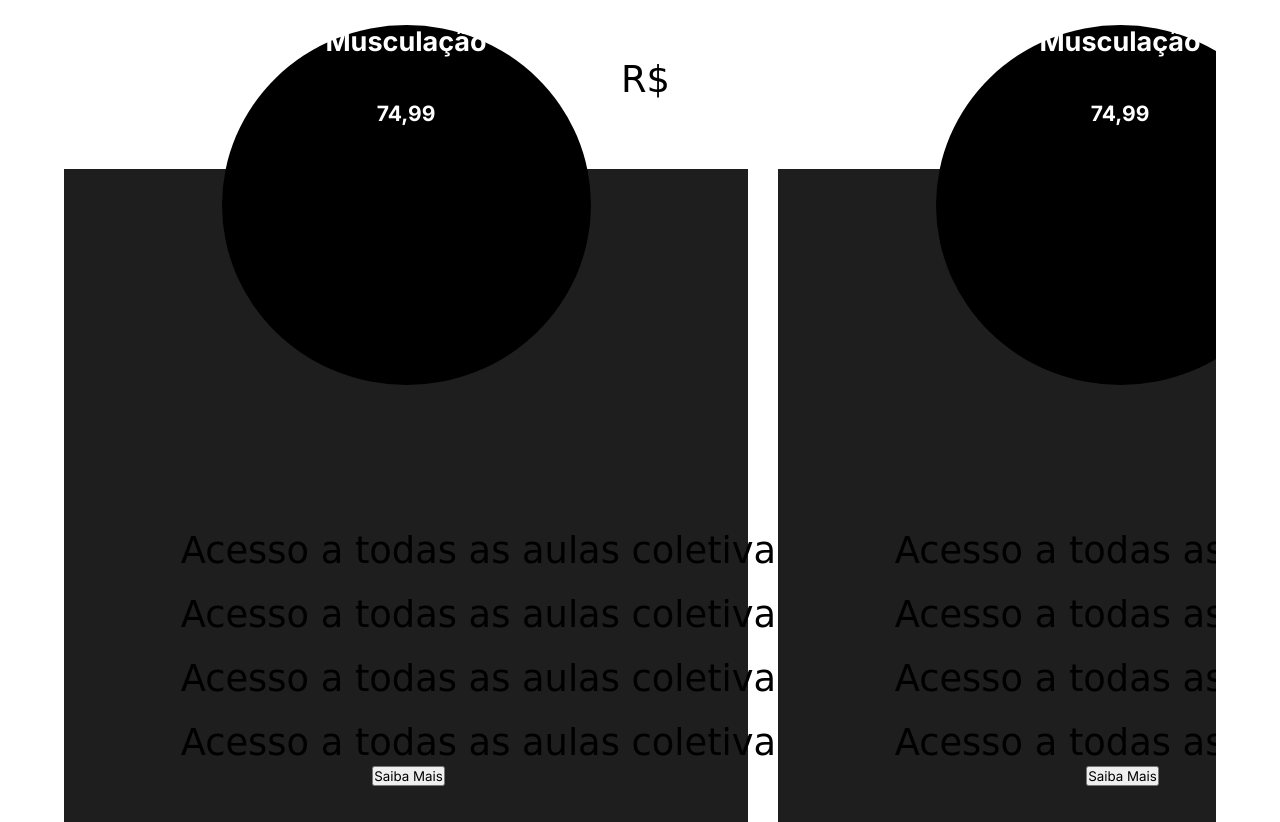
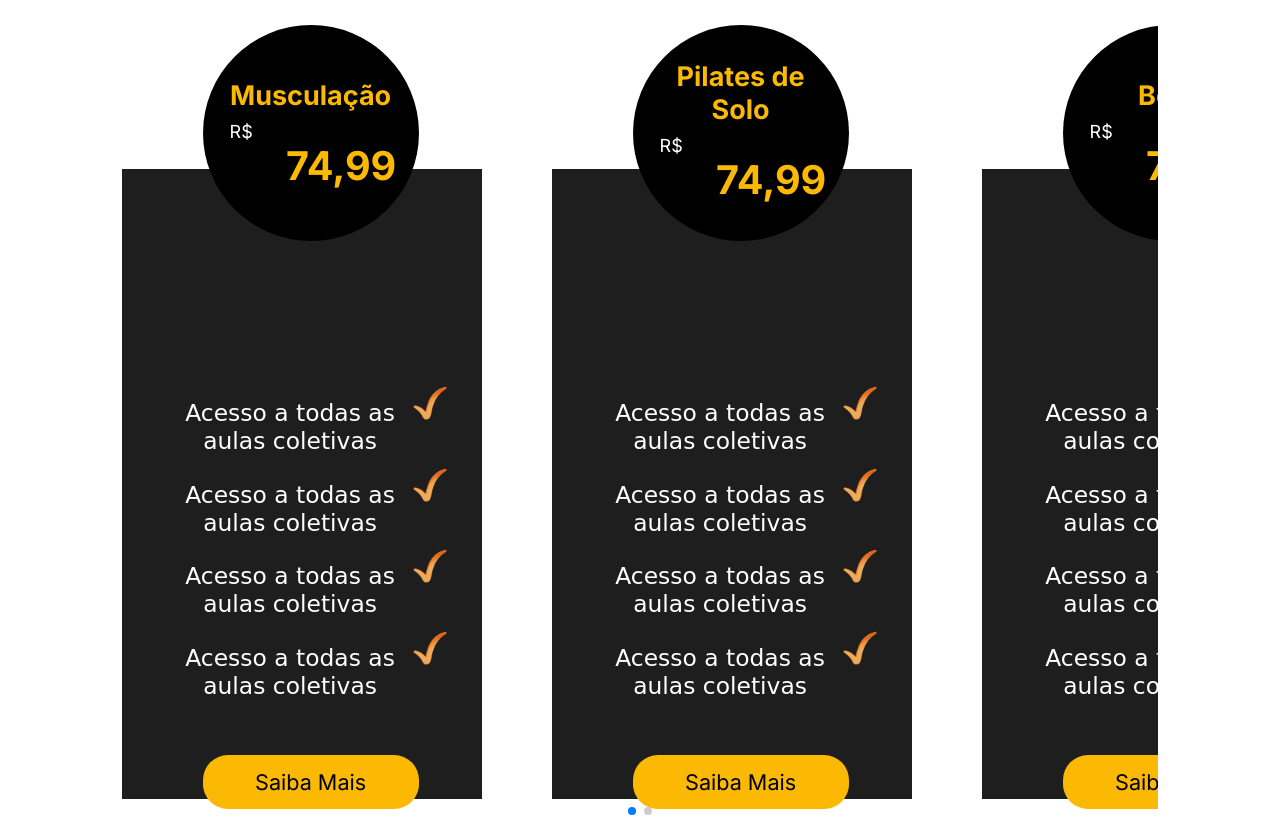
Before and after one commit to AssiralSilva/Academia-XtremeFit, a plain HTML site: page index.html in a window 1280 px wide. Shown: the part 3080-3902 px from the top of the page. Drawn offline with Linux system fonts and the light colour scheme; a web font is replaced by a local one.

Commit message:
Carrocel Finalizado

```diff
--- a/index.html
+++ b/index.html
@@ -144,25 +144,25 @@
                                 Acesso a todas as aulas coletivas
                             </p>
 
-                            <img src="./ticado.png" alt="">
+                            <img src="./Assets/MeiodePagina/ticado.png" alt="" class="tick-symbol">
 
                             <p class="descriptions-of-modalities">
                                 Acesso a todas as aulas coletivas
                             </p>
 
-                            <img src="./ticado.png" alt="">
+                            <img src="./Assets/MeiodePagina/ticado.png" alt="" class="tick-symbol">
 
                             <p class="descriptions-of-modalities">
                                 Acesso a todas as aulas coletivas
                             </p>
 
-                            <img src="./ticado.png" alt="">
+                            <img src="./Assets/MeiodePagina/ticado.png" alt="" class="tick-symbol">
 
                             <p class="descriptions-of-modalities">
                                 Acesso a todas as aulas coletivas
                             </p>
 
-                            <img src="./ticado.png" alt="">
+                            <img src="./Assets/MeiodePagina/ticado.png" alt="" class="tick-symbol">
 
                             <button class="view-more">
                                 Saiba Mais
@@ -173,8 +173,8 @@
 
                     <div class="swiper-slide">
                         <div class="circle-of-price-of-modalities">
-                            <h2 class="about-prices">
-                                Musculação
+                            <h2 class="about-prices" id="falha">
+                                Pilates de Solo
                             </h2>
                             <p>
                                 R$
@@ -189,25 +189,25 @@
                                 Acesso a todas as aulas coletivas
                             </p>
 
-                            <img src="./ticado.png" alt="">
+                            <img src="./Assets/MeiodePagina/ticado.png" alt="" class="tick-symbol">
 
                             <p class="descriptions-of-modalities">
                                 Acesso a todas as aulas coletivas
                             </p>
 
-                            <img src="./ticado.png" alt="">
+                            <img src="./Assets/MeiodePagina/ticado.png" alt="" class="tick-symbol">
 
                             <p class="descriptions-of-modalities">
                                 Acesso a todas as aulas coletivas
                             </p>
 
-                            <img src="./ticado.png" alt="">
+                            <img src="./Assets/MeiodePagina/ticado.png" alt="" class="tick-symbol">
 
                             <p class="descriptions-of-modalities">
                                 Acesso a todas as aulas coletivas
                             </p>
 
-                            <img src="./ticado.png" alt="">
+                            <img src="./Assets/MeiodePagina/ticado.png" alt="" class="tick-symbol">
 
                             <button class="view-more">
                                 Saiba Mais
@@ -219,7 +219,7 @@
                     <div class="swiper-slide">
                         <div class="circle-of-price-of-modalities">
                             <h2 class="about-prices">
-                                Musculação
+                                Boxe
                             </h2>
                             <p>
                                 R$
@@ -234,25 +234,25 @@
                                 Acesso a todas as aulas coletivas
                             </p>
 
-                            <img src="./ticado.png" alt="">
+                            <img src="./Assets/MeiodePagina/ticado.png" alt="" class="tick-symbol">
 
                             <p class="descriptions-of-modalities">
                                 Acesso a todas as aulas coletivas
                             </p>
 
-                            <img src="./ticado.png" alt="">
+                            <img src="./Assets/MeiodePagina/ticado.png" alt="" class="tick-symbol">
 
                             <p class="descriptions-of-modalities">
                                 Acesso a todas as aulas coletivas
                             </p>
 
-                            <img src="./ticado.png" alt="">
+                            <img src="./Assets/MeiodePagina/ticado.png" alt="" class="tick-symbol">
 
                             <p class="descriptions-of-modalities">
                                 Acesso a todas as aulas coletivas
                             </p>
 
-                            <img src="./ticado.png" alt="">
+                            <img src="./Assets/MeiodePagina/ticado.png" alt="" class="tick-symbol">
 
                             <button class="view-more">
                                 Saiba Mais
@@ -264,7 +264,7 @@
                     <div class="swiper-slide">
                         <div class="circle-of-price-of-modalities">
                             <h2 class="about-prices">
-                                Musculação
+                                FitDance
                             </h2>
                             <p>
                                 R$
@@ -279,25 +279,25 @@
                                 Acesso a todas as aulas coletivas
                             </p>
 
-                            <img src="./ticado.png" alt="">
+                            <img src="./Assets/MeiodePagina/ticado.png" alt="" class="tick-symbol">
 
                             <p class="descriptions-of-modalities">
                                 Acesso a todas as aulas coletivas
                             </p>
 
-                            <img src="./ticado.png" alt="">
+                            <img src="./Assets/MeiodePagina/ticado.png" alt="" class="tick-symbol">
 
                             <p class="descriptions-of-modalities">
                                 Acesso a todas as aulas coletivas
                             </p>
 
-                            <img src="./ticado.png" alt="">
+                            <img src="./Assets/MeiodePagina/ticado.png" alt="" class="tick-symbol">
 
                             <p class="descriptions-of-modalities">
                                 Acesso a todas as aulas coletivas
                             </p>
 
-                            <img src="./ticado.png" alt="">
+                            <img src="./Assets/MeiodePagina/ticado.png" alt="" class="tick-symbol">
 
                             <button class="view-more">
                                 Saiba Mais
@@ -309,7 +309,7 @@
                     <div class="swiper-slide">
                         <div class="circle-of-price-of-modalities">
                             <h2 class="about-prices">
-                                Musculação
+                                Muai Thai
                             </h2>
                             <p>
                                 R$
@@ -324,70 +324,25 @@
                                 Acesso a todas as aulas coletivas
                             </p>
 
-                            <img src="./ticado.png" alt="">
+                            <img src="./Assets/MeiodePagina/ticado.png" alt="" class="tick-symbol">
 
                             <p class="descriptions-of-modalities">
                                 Acesso a todas as aulas coletivas
                             </p>
 
-                            <img src="./ticado.png" alt="">
+                            <img src="./Assets/MeiodePagina/ticado.png" alt="" class="tick-symbol">
 
                             <p class="descriptions-of-modalities">
                                 Acesso a todas as aulas coletivas
                             </p>
 
-                            <img src="./ticado.png" alt="">
+                            <img src="./Assets/MeiodePagina/ticado.png" alt="" class="tick-symbol">
 
                             <p class="descriptions-of-modalities">
                                 Acesso a todas as aulas coletivas
                             </p>
 
-                            <img src="./ticado.png" alt="">
-
-                            <button class="view-more">
-                                Saiba Mais
-                            </button>
-                        </div>
-                    </div>
-
-
-                    <div class="swiper-slide">
-                        <div class="circle-of-price-of-modalities">
-                            <h2 class="about-prices">
-                                Musculação
-                            </h2>
-                            <p>
-                                R$
-                            </p>
-                            <h3>
-                                74,99
-                            </h3>
-                        </div>
-
-                        <div class="about-modalities">
-                            <p class="descriptions-of-modalities">
-                                Acesso a todas as aulas coletivas
-                            </p>
-
-                            <img src="./ticado.png" alt="">
-
-                            <p class="descriptions-of-modalities">
-                                Acesso a todas as aulas coletivas
-                            </p>
-
-                            <img src="./ticado.png" alt="">
-
-                            <p class="descriptions-of-modalities">
-                                Acesso a todas as aulas coletivas
-                            </p>
-
-                            <img src="./ticado.png" alt="">
-
-                            <p class="descriptions-of-modalities">
-                                Acesso a todas as aulas coletivas
-                            </p>
-
-                            <img src="./ticado.png" alt="">
+                            <img src="./Assets/MeiodePagina/ticado.png" alt="" class="tick-symbol">
 
                             <button class="view-more">
                                 Saiba Mais
--- a/styles.css
+++ b/styles.css
@@ -225,16 +225,19 @@ section .section-of-assignments6 img {
 }
 
 .swiper-container {
-    width: 100%;
+    width: 90%;
     height: 100%;
     overflow: hidden;
+    display: block;
+    margin-right: auto;
+    margin-left: auto;
   }
 
   .swiper-slide {
     text-align: center;
     font-size: 18px;
     background: #fff;
-    width: 35em !important;
+    /* width: 35em !important; */
     /* Center slide text vertically */
     display: -webkit-box;
     display: -ms-flexbox;
@@ -253,18 +256,80 @@ section .section-of-assignments6 img {
   .circle-of-price-of-modalities:first-child {
     background-color: #000000;
     color: #ffffff;
-    width: 20.5em;
-    height: 20em;
+    width: 12em;
+    height: 12em;
     border-radius: 100%;
     position: relative;
     display: block;
-    margin: 0 auto;
+    margin-right: auto;
+    margin-left: auto;
     top: -8em;
 }
-  .swiper-slide:first-child {
+
+.circle-of-price-of-modalities h2 {
+    width: 6em;
+    font-size: 1.5em;
+    display: block;
+    margin-right: auto;
+    margin-left: auto;
+    padding-top: 2em;
+    color: #fbb904;
+}
+
+#falha {
+    padding-top: 1.3em;
+}
+
+.circle-of-price-of-modalities p {
+    color: #ffffff;
+    width: 1em;
+    margin-top: .5em;
+    margin-left: 1.5em;
+    font-size: 1em;
+    font-family: 'Inter';
+
+}
+
+.circle-of-price-of-modalities h3 {
+    width: 3em;
+    margin-left: 2em;
+    font-size: 2.2em;
+    color: #fbb904;
+}
+
+.circle-of-price-of-modalities h3:nth-child(2) {
+    margin-left: 2em;
+    font-size: 1.8em;
+}
+
+.swiper-slide:first-child {
     background-color: green;
     height: 100%;
-  }
+}
+
+.descriptions-of-modalities {
+    width: 10em;
+    color: #ffffff;
+    font-size: 1.3em;
+    display: inline-flex;
+    margin-bottom: .5em;
+}
+
+.tick-symbol {
+    width: 2em;
+    height: 2em;
+    background-color: transparent;
+}
+
+.view-more {
+    margin-top: 2em;
+    font-size: 1.2em;
+    padding: .5em;
+    width: 10em;
+    background-color: #fbb904;
+    border: solid transparent;
+    border-radius: 25px;
+}
 
 footer {
     background-color: #fbb904;
```
Also changed, not shown: unpkg.com_swiper@10.2.0_swiper-bundle.min.css.
